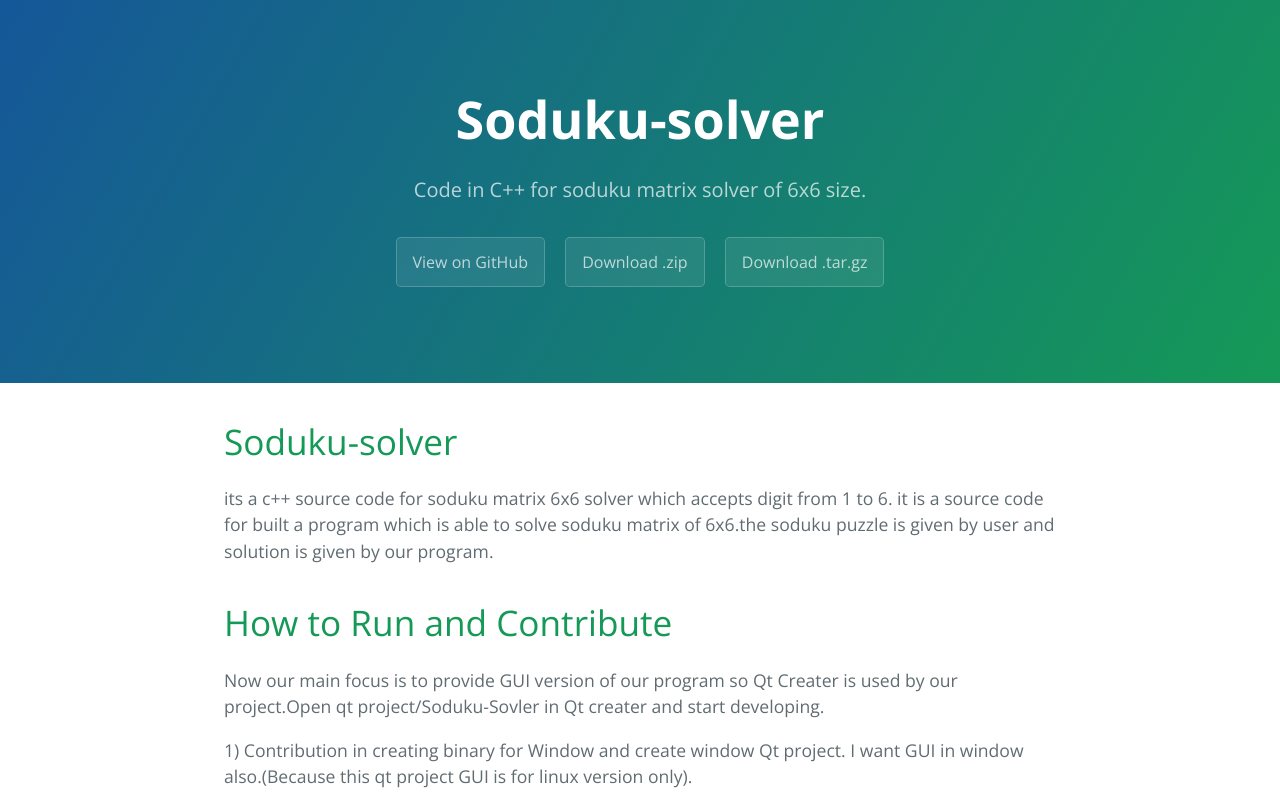
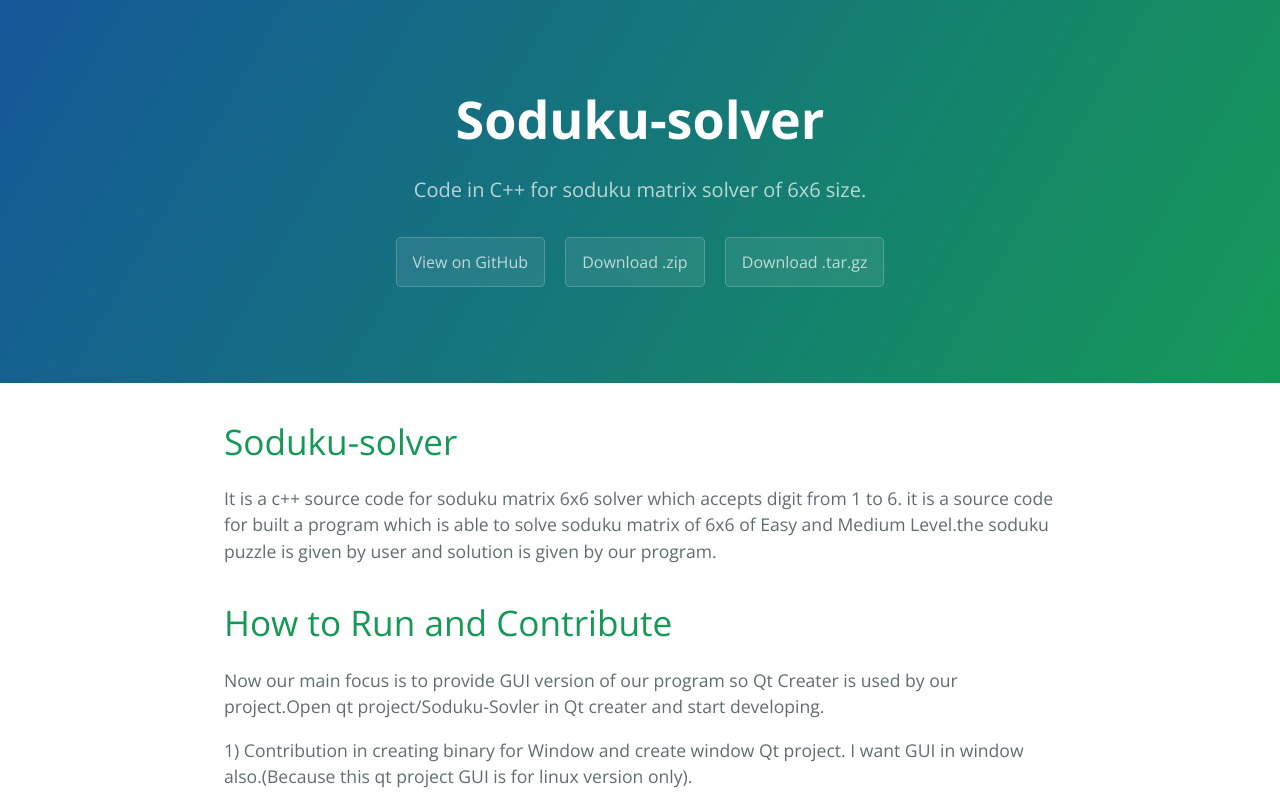
Before and after one commit to girishkuniyal/Soduku-solver, a plain HTML site: page index.html in a window 1280 px wide. Shown: the top 800 px of the page. Drawn offline with nearby package versions, Linux system fonts and the light colour scheme.

```diff
--- a/index.html
+++ b/index.html
@@ -22,8 +22,8 @@
       <h1>
 <a id="soduku-solver" class="anchor" href="#soduku-solver" aria-hidden="true"><span aria-hidden="true" class="octicon octicon-link"></span></a>Soduku-solver</h1>
 
-<p>its a c++ source code for soduku matrix 6x6 solver which accepts digit from 1 to 6.
-it is a source code for built a program which is able to solve soduku matrix of 6x6.the soduku puzzle is given by user and solution is given by our program.</p>
+<p>It is a c++ source code for soduku matrix 6x6 solver which accepts digit from 1 to 6.
+it is a source code for built a program which is able to solve soduku matrix of 6x6 of Easy and Medium Level.the soduku puzzle is given by user and solution is given by our program.</p>
 
 <h1>
 <a id="how-to-run-and-contribute" class="anchor" href="#how-to-run-and-contribute" aria-hidden="true"><span aria-hidden="true" class="octicon octicon-link"></span></a>How to Run and Contribute</h1>
```
Also changed, not shown: params.json (+1 -1 lines).
